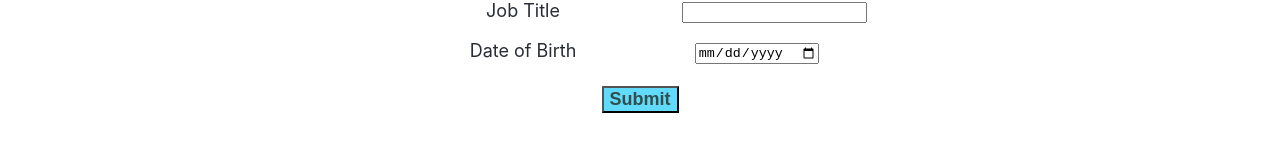
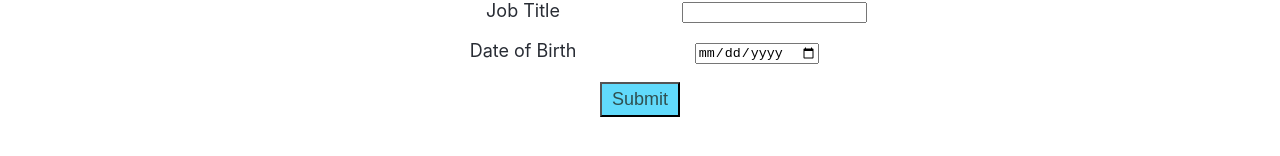
Before and after one commit to msyvr/formally, a React (Create React App) app: page / in a window 1280 px wide. Shown: the part 460-616 px from the top of the page. Built offline with nearby package versions, Linux system fonts and the light colour scheme.

Commit message:
button font: medium weight

```diff
--- a/src/App.css
+++ b/src/App.css
@@ -90,8 +90,11 @@ a:active {
 .button {
   background-color: #61dafb;
   color:darkslategray;
+  padding-left: 10px;
+  padding-right: 10px;
+  padding-top: 5px;
+  padding-bottom: 5px;
   font-size: large;
-  font-weight: bold;
 }
 
 @keyframes App-logo-spin {
```
